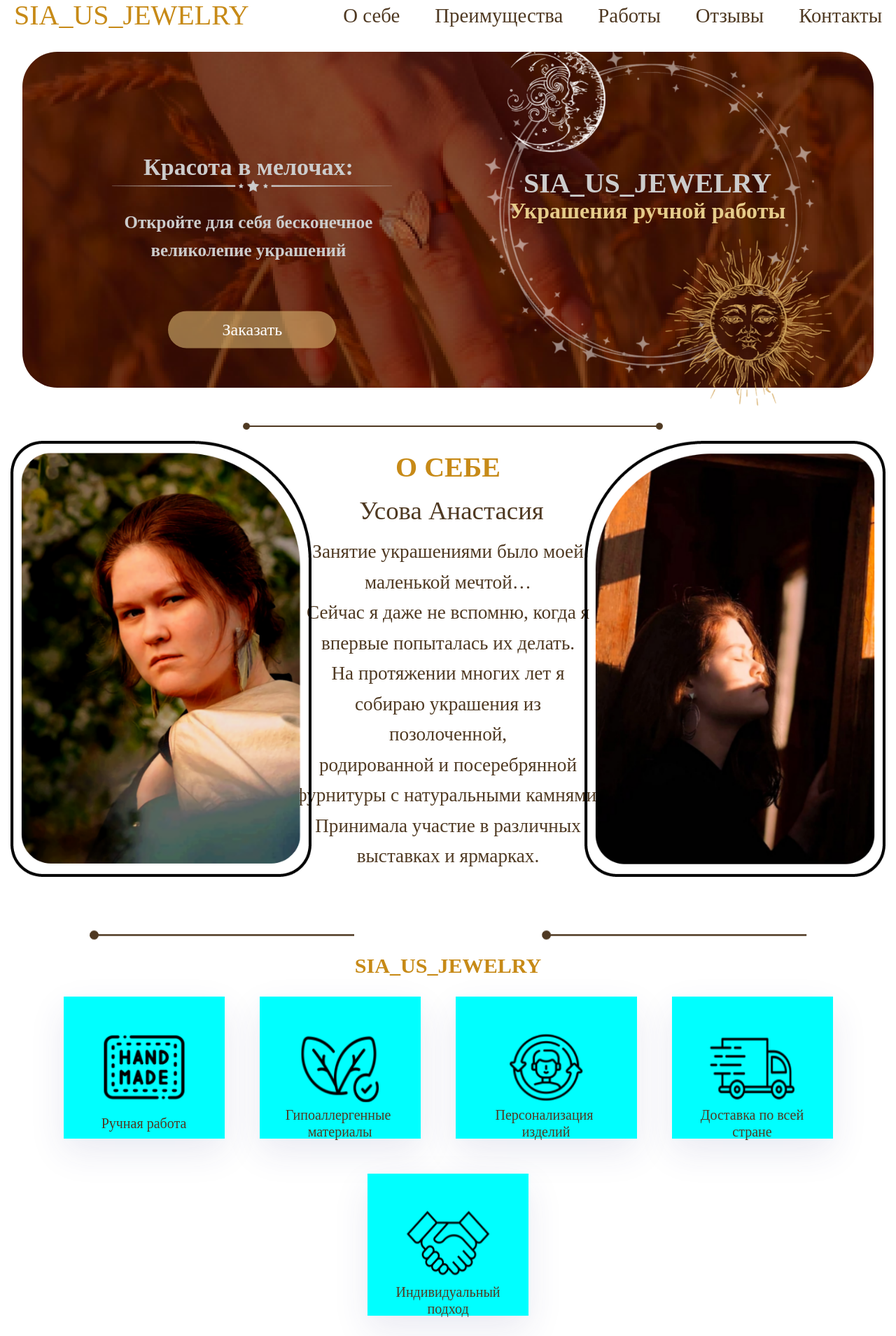
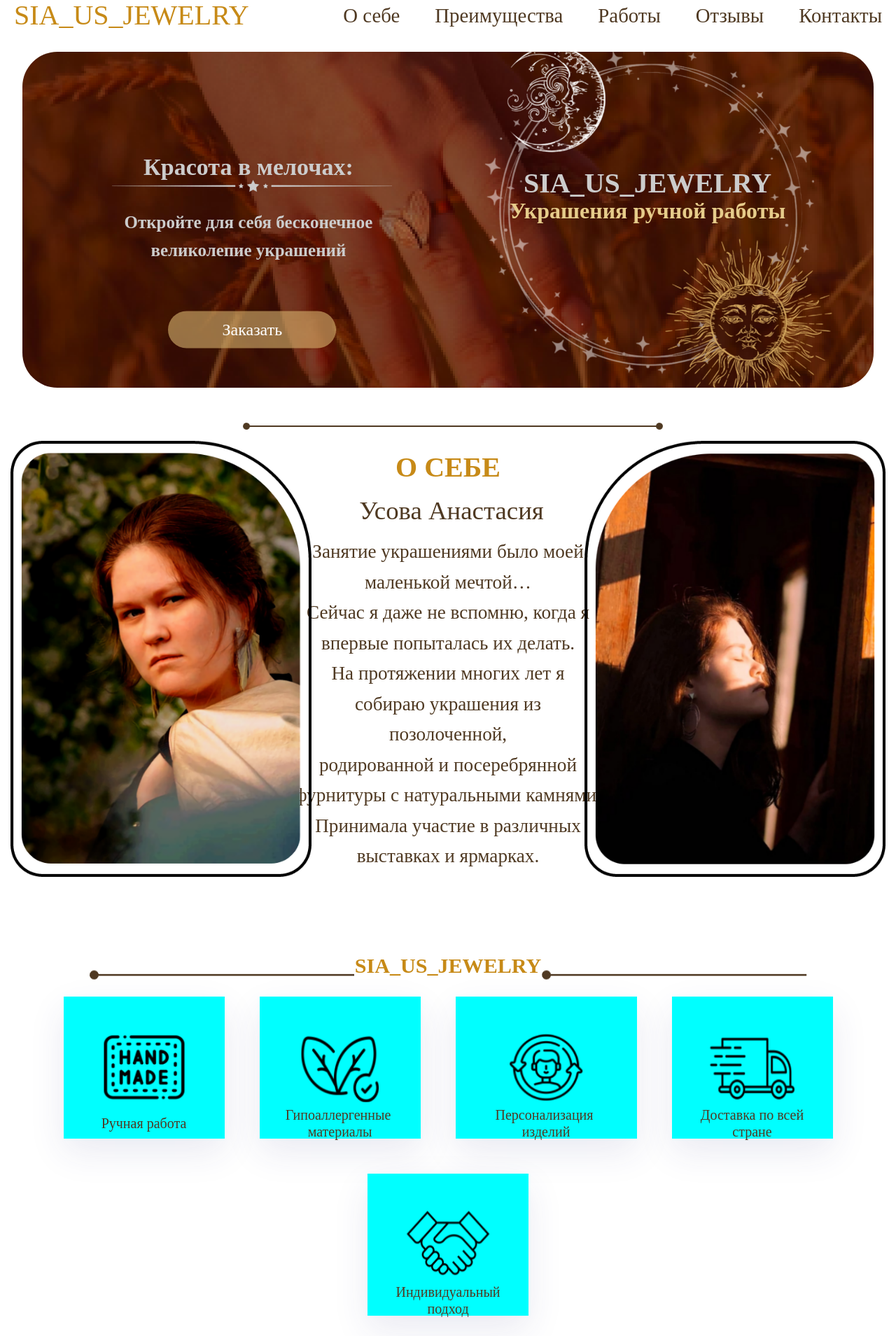
Before and after one commit to k-evgni/sia_us_jewelry, a Flask app: page / in a window 1280 px wide. Shown: the part 30-1939 px from the top of the page at 70% size. Run offline with Flask 3, Linux system fonts and the light colour scheme.

Commit message:
Update index.html

```diff
--- a/templates/index.html
+++ b/templates/index.html
@@ -63,6 +63,7 @@
             padding: 1cm; /* Добавляем отступ в 1 сантиметр */
             box-sizing: border-box;
 	    margin: 0 auto; /* Центрируем по горизонтали */
+	    overflow: hidden; /* Добавлено для обрезки выходящих за границы элементов */
         }
 
         .cover-image { /* Стили для изображения */
@@ -156,6 +157,7 @@
             margin-top: 50px; /* Определяем отступ сверху от предыдущего блока */
             box-sizing: border-box; /* Учет отступов */
             order: 3;
+	    overflow: hidden; /* Добавлено для обрезки выходящих за границы элементов */
         }
 
         .Testimonials .imagev { /* Стили для изображения - ВЕКТОР */
@@ -239,6 +241,7 @@
             margin-top: 0; /* Определяем отступ сверху от предыдущего блока */
             box-sizing: border-box; /* Учет отступов */
 	    order: 4;
+	    overflow: hidden; /* Добавлено для обрезки выходящих за границы элементов */
         }
 
         .Our_Success h1 { /* SIA_US_JEWELRY */
@@ -262,14 +265,14 @@
 	}
 
 	.Our_Success .imagev-left {
-	    top: 0%;
+	    top: 10%;
 	    left: 10%;
 	    transform: translateY(-50%);
 
 	}
 
 	.Our_Success .imagev-right {
-	    top: 0%;
+	    top: 10%;
 	    right: 10%;
 	    transform: translateY(-50%) scaleX(-1); /* Отражаем по горизонтали если нужно */
 	    max-width: 90%; /* Ограничение по ширине */
```
